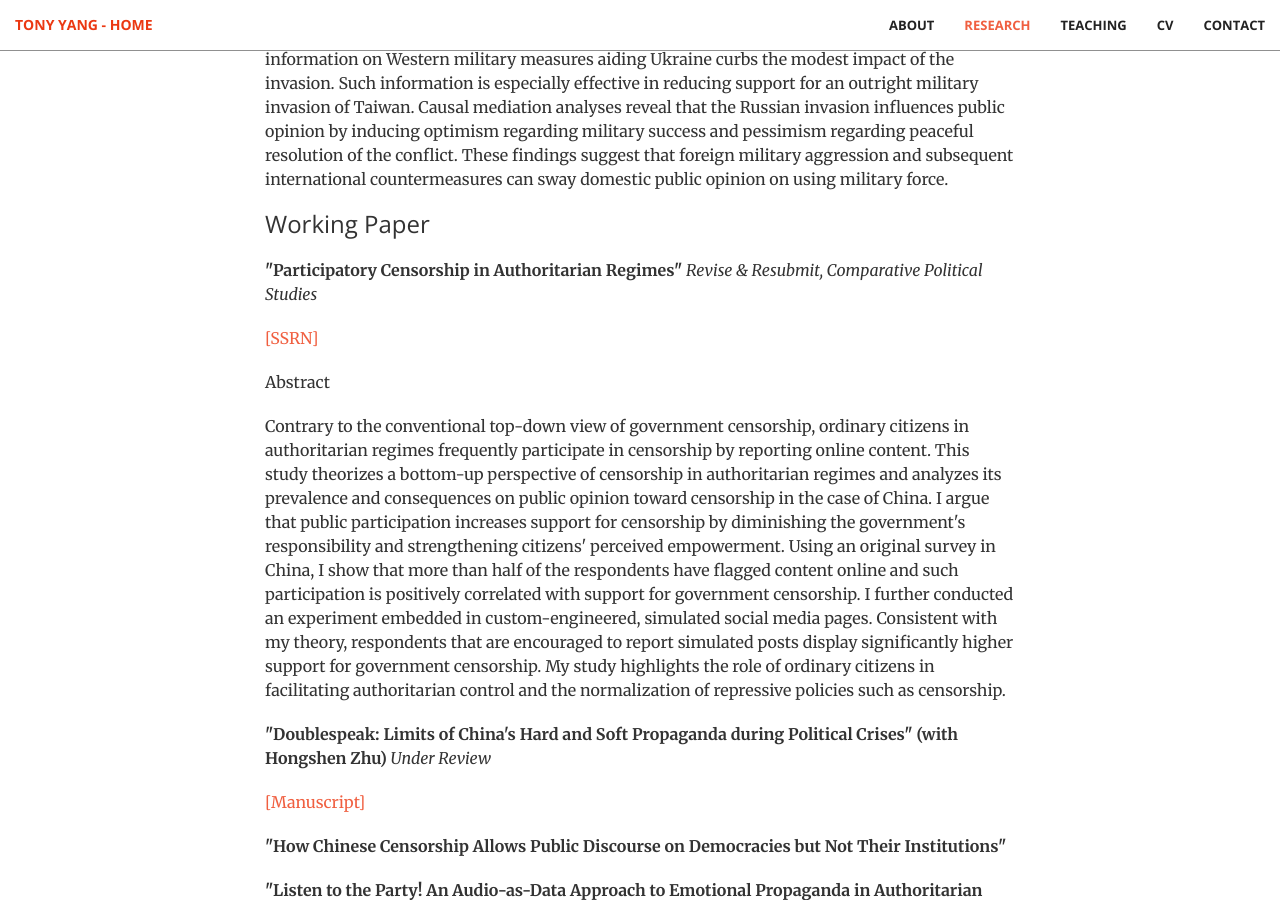
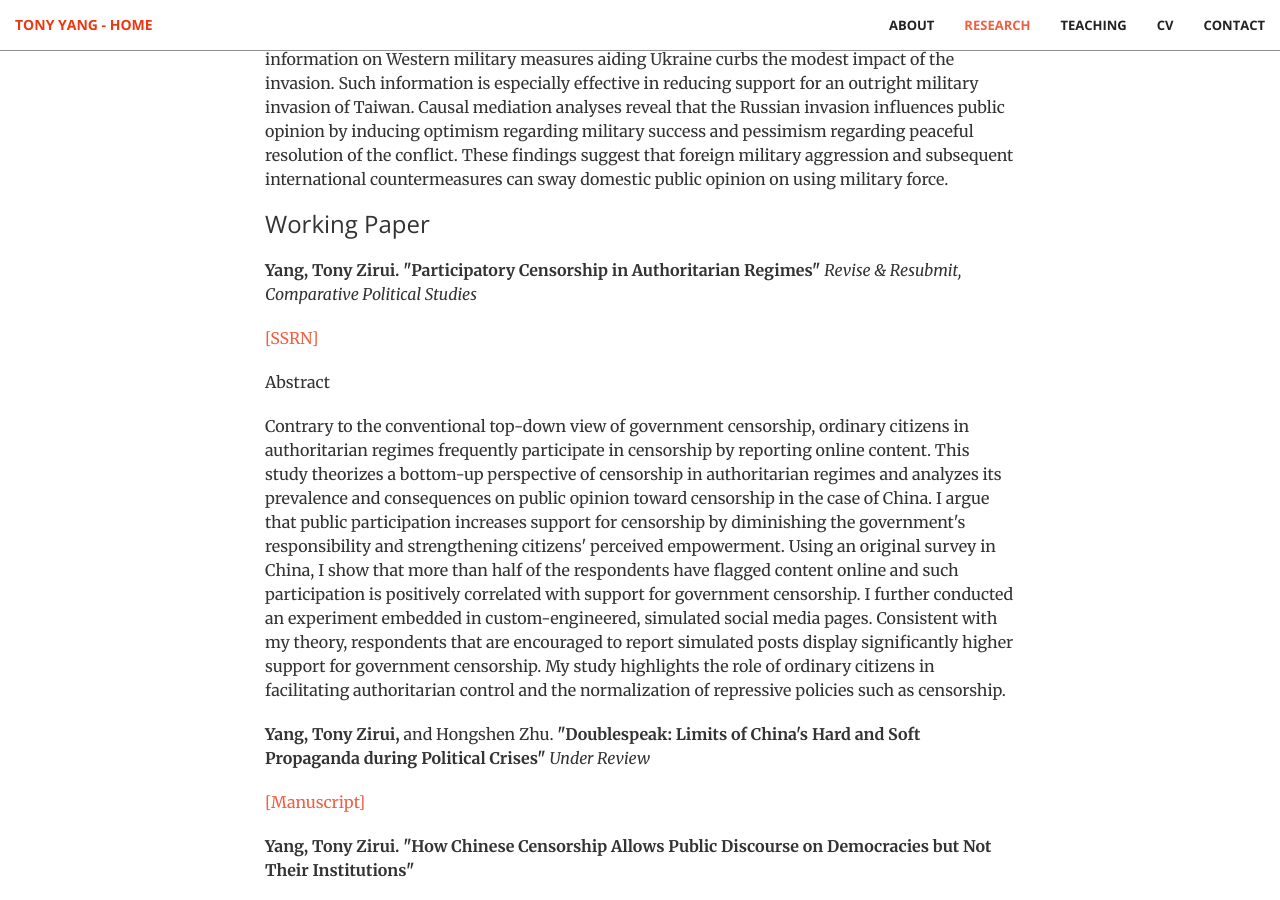
Before and after one commit to tonyhsfz/website, a Jekyll site: the page built from index.html, in a window 1280 px wide and 900 px high, scrolled down 2751 px. Built offline with Jekyll 4.4.1, drawn with Linux system fonts in a browser that asks for light colours; some of the changed text lies outside the part shown.

Commit message:
Update publication.html

```diff
--- a/_includes/publication.html
+++ b/_includes/publication.html
@@ -6,7 +6,7 @@
                 <hr>
                 <h3 class="section-heading">Publications</h3>
                     <p></p>
-<p><b> "Normalization of Censorship: Evidence from China" </b>  <i>Conditionally Accepted, The Journal of Politics</i> </p>
+<p><b> Yang, Tony Zirui. "Normalization of Censorship: Evidence from China" </b>  <i>Conditionally Accepted, The Journal of Politics</i> </p>
                    <p> <a href="https://papers.ssrn.com/sol3/papers.cfm?abstract_id=3835217">[SSRN]</a>
                     <a href="/img/Censorship_Appendices.pdf">[Online Appendices]</a></p>
 <p> Abstract </p>
@@ -39,7 +39,7 @@ Censorship in authoritarian regimes has traditionally been understood as a repre
                      <p></p>
 
 
-<p><b> "Participatory Censorship in Authoritarian Regimes" </b> <i>Revise & Resubmit, Comparative Political Studies</i> </p>
+<p><b> Yang, Tony Zirui. "Participatory Censorship in Authoritarian Regimes" </b> <i>Revise & Resubmit, Comparative Political Studies</i> </p>
                    <p> <a href="https://papers.ssrn.com/sol3/papers.cfm?abstract_id=4167554">[SSRN]</a> </p>
 <p> Abstract </p>
 <p>
@@ -53,17 +53,17 @@ Contrary to the conventional top-down view of government censorship, ordinary ci
                      <p></p>
 
 
-                <p><b> "Doublespeak: Limits of China's Hard and Soft Propaganda during Political Crises" (with Hongshen Zhu) </b> <i>Under Review</i> </p>
+                <p><b> Yang, Tony Zirui,</b> and Hongshen Zhu. <b>"Doublespeak: Limits of China's Hard and Soft Propaganda during Political Crises" </b> <i>Under Review</i> </p>
                    <p> <a href="/img/COVID_Propaganda_Manucript.pdf">[Manuscript]</a>  <p></p>
-                <p><b> "How Chinese Censorship Allows Public Discourse on Democracies but Not Their Institutions"  </b></p>
-                <p><b>  "Listen to the Party! An Audio-as-Data Approach to Emotional Propaganda in Authoritarian China" (with Haohan Chen and Yiqiang Wang) </b></p>
+                <p><b> Yang, Tony Zirui. "How Chinese Censorship Allows Public Discourse on Democracies but Not Their Institutions"  </b></p>
+                <p> Chen, Haohan, Yiqiang Wang, and <b> Tony Zirui Yang. "Listen to the Party! An Audio-as-Data Approach to Emotional Propaganda in Authoritarian China" </b></p>
   <p></p>
                      <p></p>
                     <h3 class="section-heading">Work in Progress</h3>
                     <p></p>
-                    <p><b>  "Transnational Impact of Chinese Propaganda on Inter-group Relations Overseas" (with Jeremy Siow and Minh Trinh) </b></p>
-                    <p><b>  "Gender Identity and Reducing LGBTQ Prejudice" (with Margit Tavits) </b></p>
-                    <p><b>  "The American Public Penalizes LGBTQ Supreme Court Nominees" (with Andrew Stone) </b></p>
+                    <p>  Siow, Jeremy, Minh Trinh, <b> Tony Zirui Yang. "Transnational Impact of Chinese Propaganda on Inter-group Relations Overseas" </b></p>
+                    <p><b>  Yang, Tony Zirui,</b> and Margit Tavits. <b>"Gender Identity and Reducing LGBTQ Prejudice" </b></p>
+                    <p>  Stone, Andrew, and <b> Tony Zirui Yang. "The American Public Penalizes LGBTQ Supreme Court Nominees"</b></p>
                 </div>
         </div>
     </div>
```
